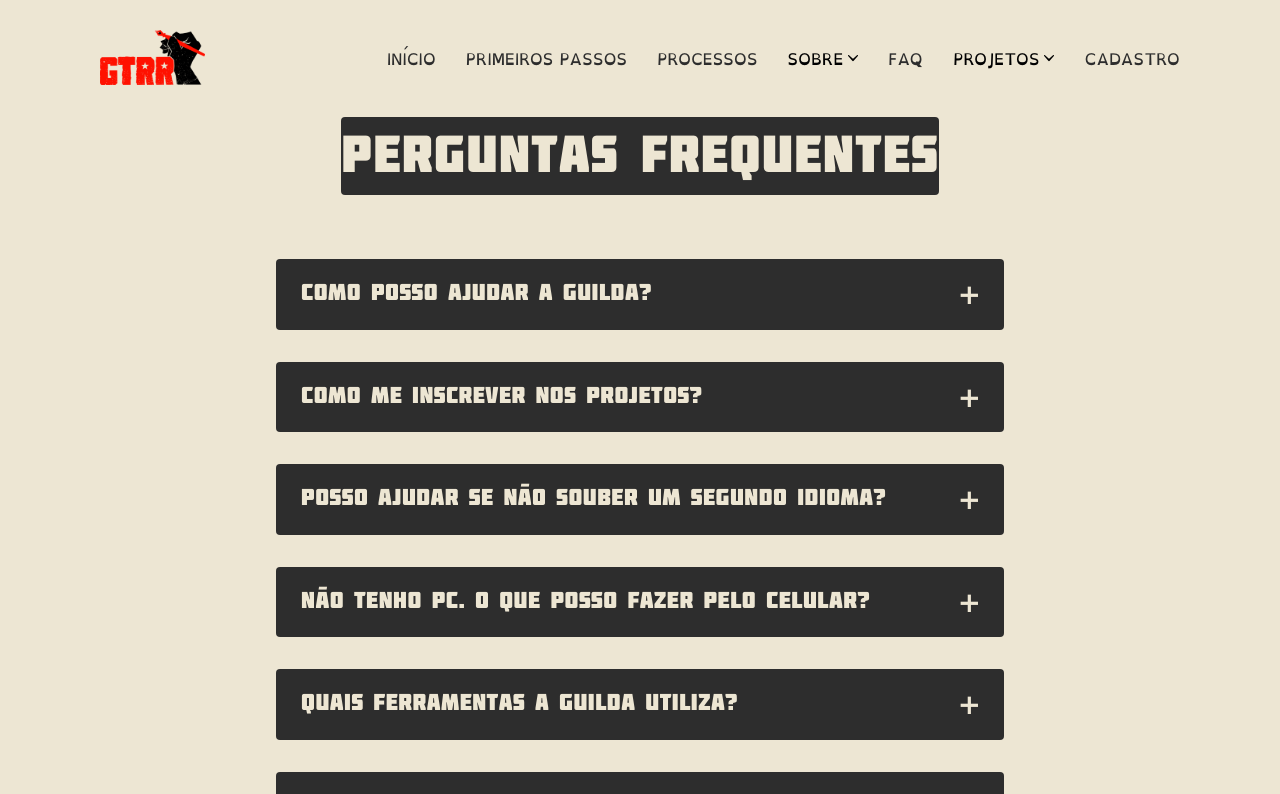
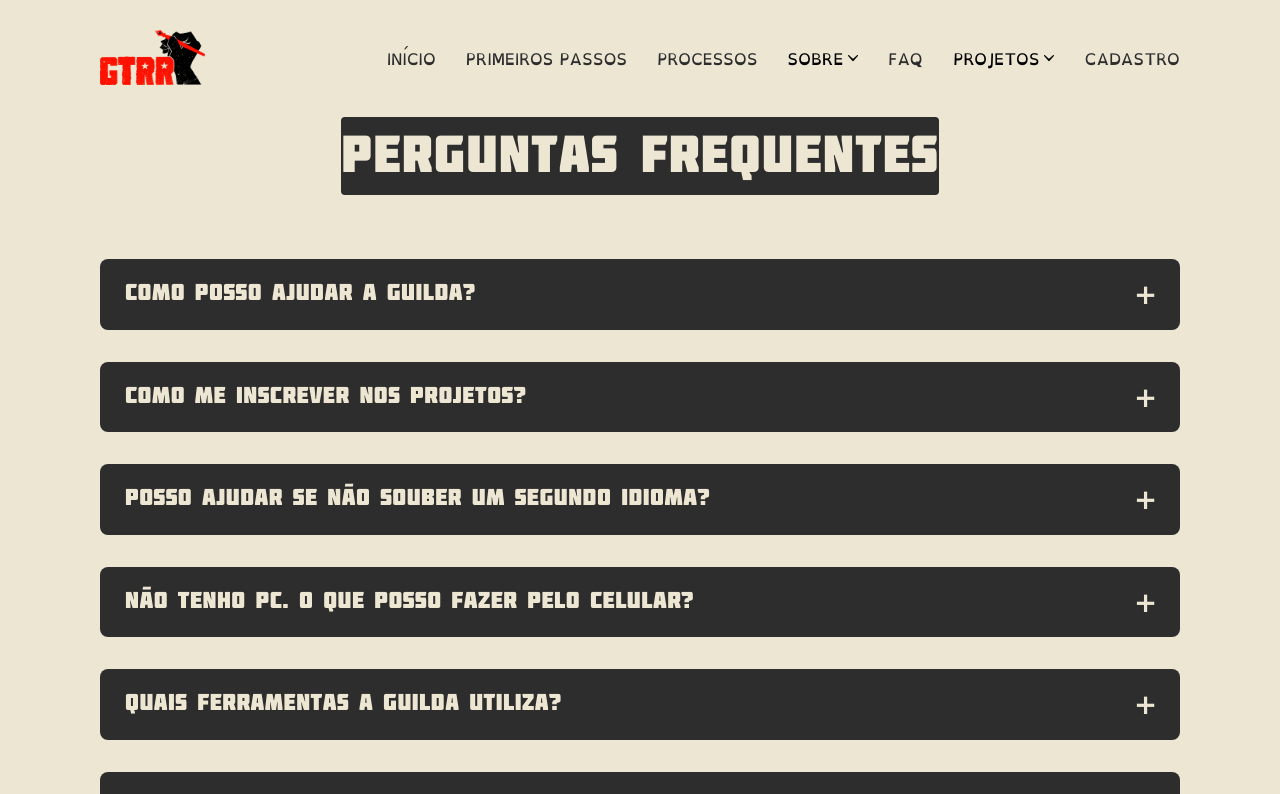
Before and after one commit to comunista-de-iphone/GTRR, a React (Vite) app: page /faq in a window 1280 px wide. Shown: the top 794 px of the page. Built offline with nearby package versions, Linux system fonts and the light colour scheme.

Commit message:
faq erro

```diff
--- a/src/pages/Faq/Faq.jsx
+++ b/src/pages/Faq/Faq.jsx
@@ -1,7 +1,10 @@
 import React, { useState } from 'react'
+import { Link } from 'react-router-dom';
 import styles from './Faq.module.css'
 
-const content = [
+
+const Faq = () => {
+  const [content, setcontent] = useState([
     {
       id: 0, toggle: false, title: 'Como posso ajudar a Guilda?', paragraph: `
       Existem várias maneiras: transcrevendo, traduzindo, revisando, temporizando legendas,
@@ -51,8 +54,7 @@ const content = [
       A curadoria analisa e dá uma nota para a sugestão baseando-se em fatores como tipo de mídia,
       qualidade, complexidade e extensão do material. Caso o projeto tenha uma boa nota em relação aos
       demais, recrutamos um gerente de projeto dentro do nosso núcleo mais engajado e abrimos as
-    inscrições para as funções necessárias.<br />
-    imagem aqui - imagem aqui - imagem aqui` },
+      inscrições para as funções necessárias.` },
     {
       id: 6, toggle: false, title: 'Sou neurodivergente, terei dificuldade em participar?', paragraph: `
       De forma alguma. Na verdade, os neurotípicos são minoria aqui. Nos esforçamos sempre
@@ -69,40 +71,36 @@ const content = [
       frutífera e cada vez maior.
       Dessa forma, contamos com você para manter o nosso canal lá no servidor da Soberana saudável, focado
       e cooperativo, sempre respeitando as regras próprias do espaço.` },
-];
-
-const Faq = () => {
-  const [contente, setContente] = useState(content);
-  const [toggle, setToggle] = useState(null);
+  ]);
 
   function handleToggle(id) {
-    setToggle(id)
-    setContente(contente.map(cont => cont.id === id ? { ...cont, toggle: !cont.toggle } : cont))
+    setcontent(content.map(element => element.id === id ? { ...element, toggle: !element.toggle } : element))
   }
 
   return (
     <main className={`grid ${styles.grid_faq}`}>
+
       <section className={styles.title}>
         <h1><span>perguntas frequentes</span></h1>
       </section>
 
 
       <section className={styles.faq}>
-        {contente.map(cont =>
-          <div className={styles.show_text} key={cont.id}>
-            <div className={styles.toggle_content} onClick={() => handleToggle(cont.id)}>
-              <h3>{cont.title}</h3>
-              <span>{cont.toggle ? '-' : '+'}</span>
+        {content.map(element =>
+          <div className={styles.show_text} key={element.id}>
+            <div className={`borda2 ${styles.toggle_content}`} onClick={() => handleToggle(element.id)}>
+              <h3>{element.title}</h3>
+              <span>{element.toggle ? '-' : '+'}</span>
             </div>
-            {cont.toggle ? <p>{cont.paragraph}</p> : null}
+            {element.toggle && <p>{element.paragraph}</p>}
           </div>
         )}
       </section>
 
 
-      <section className={`call-to-action ${styles.call_to_action}`}>
-        <div className="cta-left">
-          <a href="#" className={`link-button ${styles.link_arrow}`}>DÚVIDA NÃO RESPONDIDA? NOS MANDE UM EMAIL</a>
+      <section className={`right ${styles.call_to_action}`}>
+        <div className="left cta-left">
+          <Link to={'/'} className={`link-button ${styles.link_arrow}`}>DÚVIDA NÃO RESPONDIDA? NOS MANDE UM EMAIL</Link>
         </div>
         <p>Ou nos pergunte em nossas redes sociais!</p>
       </section>
--- a/src/pages/Faq/Faq.module.css
+++ b/src/pages/Faq/Faq.module.css
@@ -1,8 +1,8 @@
 .grid_faq {
      grid-template-areas:
-          ". tt tt tt tt tt tt tt tt tt tt ."
-          ". fq fq fq fq fq fq fq fq fq fq ."
-          "cta cta cta cta cta cta cta cta cta cta cta cta";
+          ". . tt tt tt tt tt tt tt tt . ."
+          "faq faq faq faq faq faq faq faq faq faq faq faq"
+          ". . cta cta cta cta cta cta cta cta . .";
 }
 
 .title {
@@ -10,16 +10,15 @@
 }
 
 .faq {
-     grid-area: fq;
+     grid-area: faq;
+     width: 100%;
 }
 
 .call_to_action {
      grid-area: cta;
-     text-align: right;
 }
 
-
-.title h1{
+.title h1 {
      display: block;
      background-color: var(--black);
      color: var(--white);
@@ -30,24 +29,27 @@
 
 .show_text {
      margin: 32px 0;
+     width: 100%;
 }
 
-.show_text h3 {
-     text-transform: uppercase;
-     color: var(--white);
+
+.show_text p {
+     width: 100%;
 }
 
 .toggle_content {
      background-color: var(--black);
      padding: 18px 25px;
-     border-radius: var(--border-radius-sm);
      color: var(--white);
      cursor: pointer;
-
      display: flex;
      justify-content: space-between;
      align-items: center;
-     flex-flow: row nowrap;
+}
+
+.toggle_content h3 {
+     text-transform: uppercase;
+     color: var(--white);
 }
 
 .toggle_content span {
--- a/src/pages/PrimeirosPassos/PrimeirosPassos.jsx
+++ b/src/pages/PrimeirosPassos/PrimeirosPassos.jsx
@@ -113,7 +113,7 @@ const PrimeirosPassos = () => {
         <p>Se tiver alguma dúvida, mande sua pergunta em nossas redes
           sociais ou em nosso tópico na Soberana.</p>
         <div className="cta-right">
-          <a href="#" className="link-button">FORMULÁRIO DE INSCRIÇÃO</a>
+          <a href="#" className="link-button">VISITE NOSSO TÓPICO NA SOBERANA</a>
         </div>
         <h2 className={`left right-line-title ${styles.medo}`}>MEDO PELA FALTA DE EXPERIÊNCIA?</h2>
         <p>Não se preocupe! Como prezamos com a qualidade dos nossos
```
Lines whose indentation alone changed are shown as unchanged.
